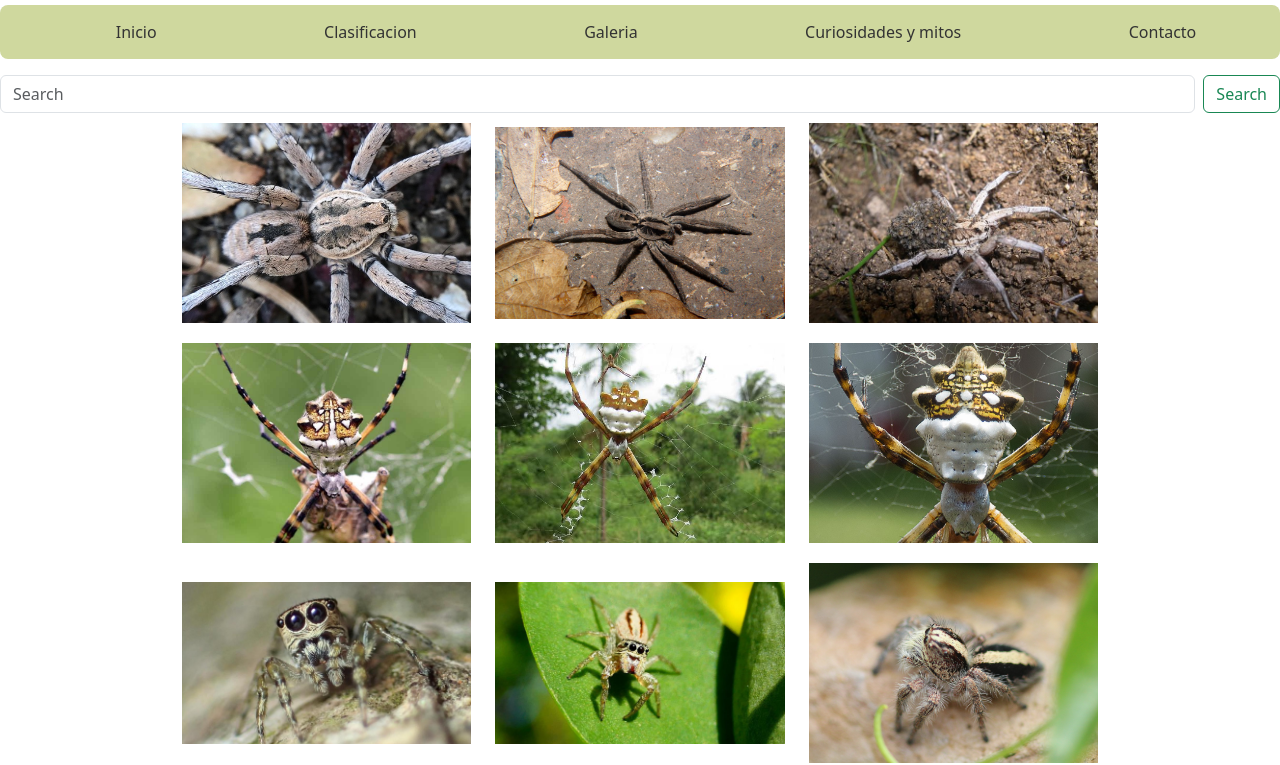
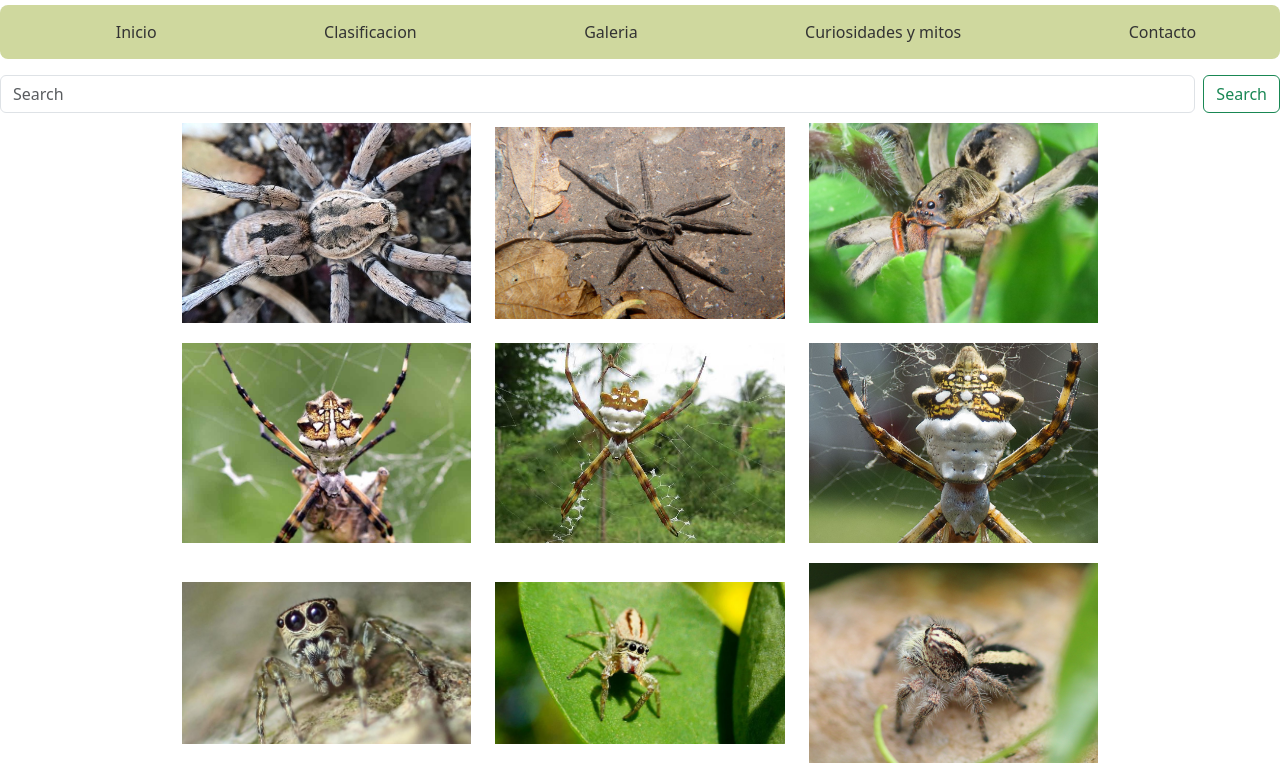
Before and after one commit to AdaraAckermann/Ackermann-2Pre-entrega, a plain HTML site: page galeria.html in a window 1280 px wide. Shown: the part 51-816 px from the top of the page. Drawn offline with nearby package versions, Linux system fonts and the light colour scheme.

Commit message:
cambie foto lycosa

```diff
--- a/galeria.html
+++ b/galeria.html
@@ -54,7 +54,7 @@
           <img src="./media/lycosa.jpg" class="img-fluid" alt="imagen2">
         </div>
         <div class="col">
-          <img src="./media/lycosa4.jpg" class="img-fluid" alt="imagen3">
+          <img src="./media/lycosa3.jpg" class="img-fluid" alt="imagen3">
         </div>
       </div>
 
```
